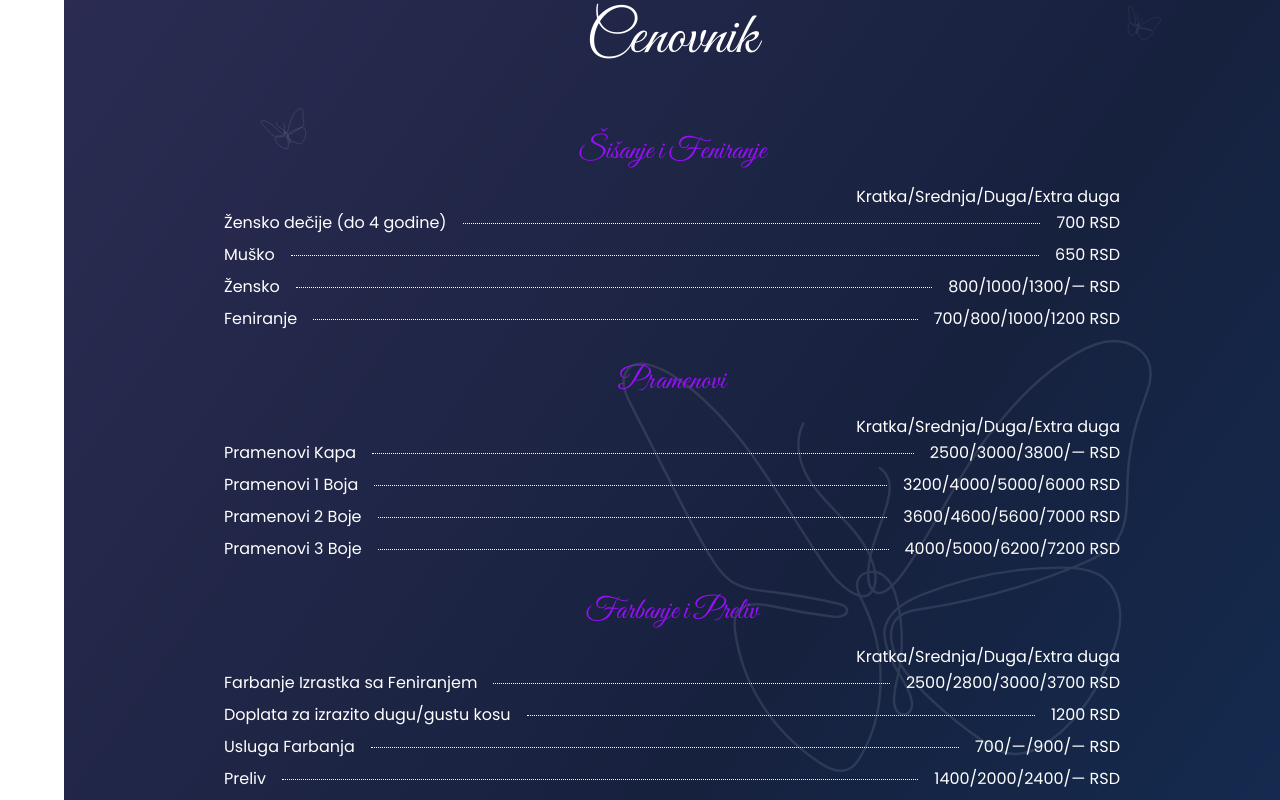
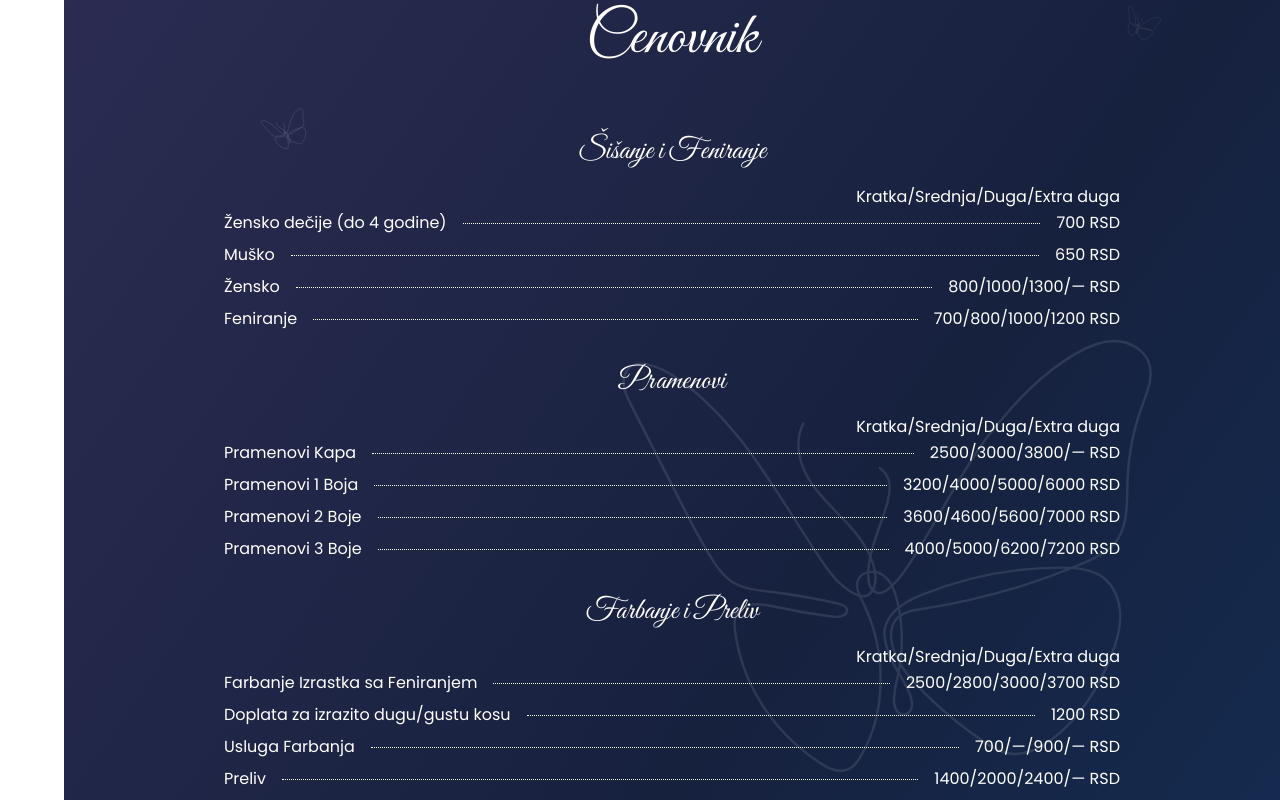
Before and after one commit to NikolaMatosic00/BuckaHairSalonDva, a Next.js app: page / in a window 1280 px wide. Shown: the part 4380-5180 px from the top of the page. Built offline with nearby package versions, Linux system fonts and the light colour scheme.

Commit message:
update PricingSection title color to improve readability

```diff
--- a/src/app/components/Pricing.js
+++ b/src/app/components/Pricing.js
@@ -76,7 +76,7 @@ const PriceRow = ({ name, price, isHeader = false }) => (
 // Komponenta za prikaz sekcije
 const PricingSection = ({ title, items }) => (
   <div>
-    <h3 className="text-xl sm:text-2xl md:text-3xl mb-4 text-purple-600 great-vibes text-center">{title}</h3>
+    <h3 className="text-xl sm:text-2xl md:text-3xl mb-4 text-white great-vibes text-center">{title}</h3>
     <div className="text-left">
       <PriceRow isHeader price="Kratka/Srednja/Duga/Extra duga" />
       <ul className="space-y-1 sm:space-y-2">
```
